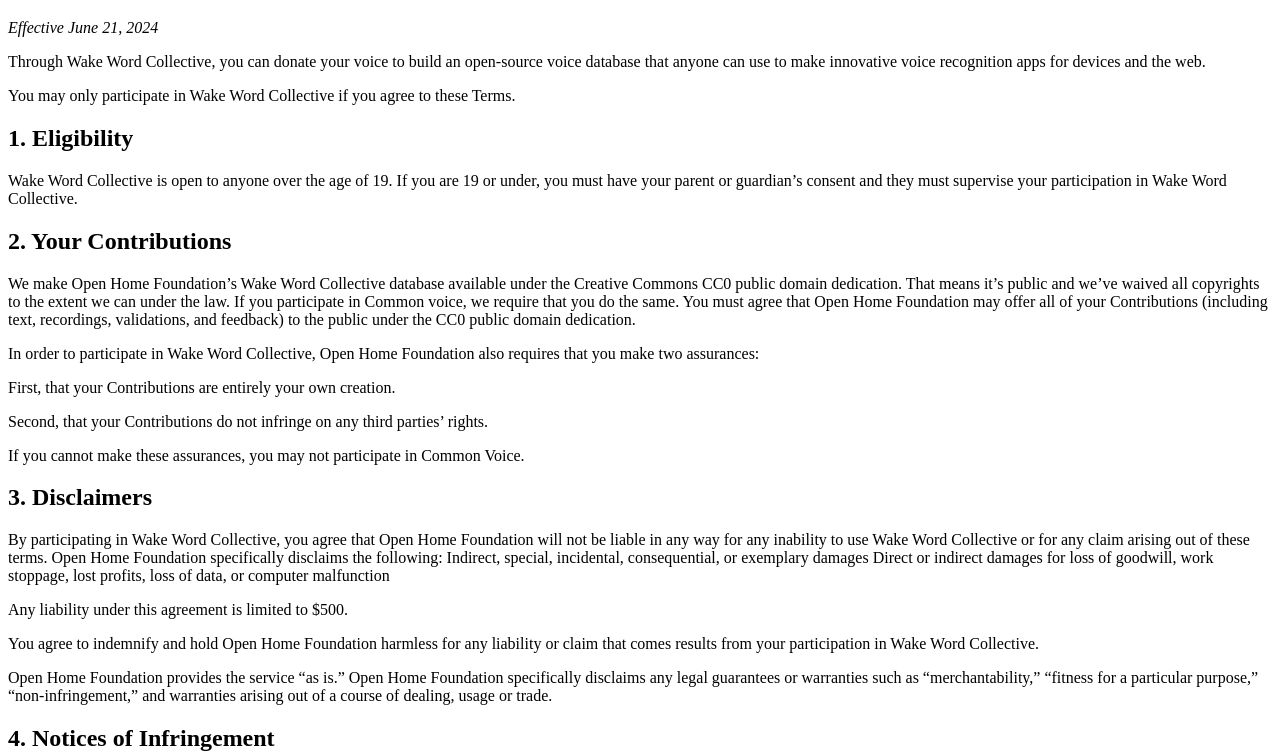
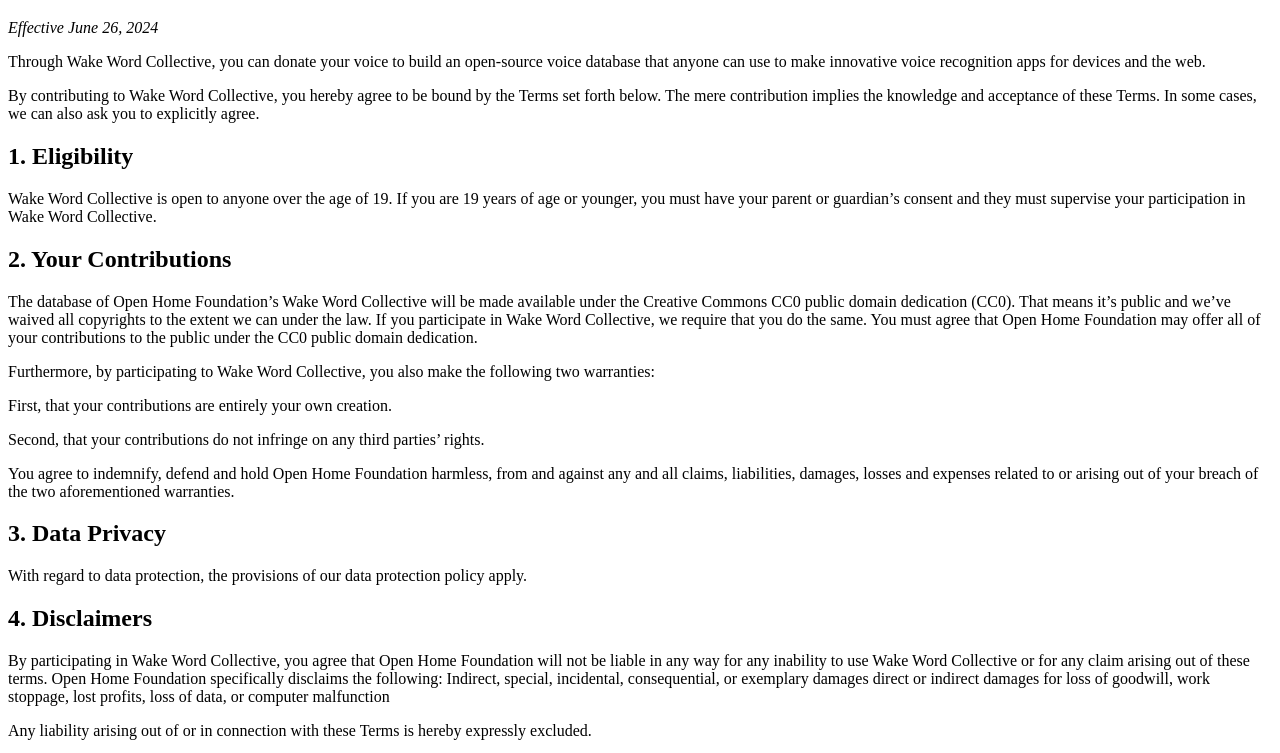
Before and after one commit to OHF-Voice/wake-word-collective, a website: page static/terms.html in a window 1280 px wide. Shown: the part 61-814 px from the top of the page. Drawn offline with Linux system fonts and the light colour scheme.

Commit message:
New revision terms

```diff
--- a/static/terms.html
+++ b/static/terms.html
@@ -1,7 +1,10 @@
 <!doctype html>
 <html lang="en">
+  <head>
+    <title>Open Home Foundation Wake Word Collective Legal Terms</title>
+  </head>
   <h1>Open Home Foundation Wake Word Collective Legal Terms</h1>
-  <i>Effective June 21, 2024</i>
+  <i>Effective June 26, 2024</i>
 
   <p>
     Through Wake Word Collective, you can donate your voice to build an
@@ -9,54 +12,63 @@
     recognition apps for devices and the web.
   </p>
   <p>
-    You may only participate in Wake Word Collective if you agree to these
-    Terms.
+    By contributing to Wake Word Collective, you hereby agree to be bound by the
+    Terms set forth below. The mere contribution implies the knowledge and
+    acceptance of these Terms. In some cases, we can also ask you to explicitly
+    agree.
   </p>
   <h2>1. Eligibility</h2>
   <p>
-    Wake Word Collective is open to anyone over the age of 19. If you are 19 or
-    under, you must have your parent or guardian’s consent and they must
-    supervise your participation in Wake Word Collective.
+    Wake Word Collective is open to anyone over the age of 19. If you are 19
+    years of age or younger, you must have your parent or guardian’s consent and
+    they must supervise your participation in Wake Word Collective.
   </p>
-
   <h2>2. Your Contributions</h2>
   <p>
-    We make Open Home Foundation’s Wake Word Collective database available under
-    the Creative Commons CC0 public domain dedication. That means it’s public
-    and we’ve waived all copyrights to the extent we can under the law. If you
-    participate in Common voice, we require that you do the same. You must agree
-    that Open Home Foundation may offer all of your Contributions (including
-    text, recordings, validations, and feedback) to the public under the CC0
-    public domain dedication.
+    The database of Open Home Foundation’s Wake Word Collective will be made
+    available under the Creative Commons CC0 public domain dedication (CC0).
+    That means it’s public and we’ve waived all copyrights to the extent we can
+    under the law. If you participate in Wake Word Collective, we require that
+    you do the same. You must agree that Open Home Foundation may offer all of
+    your contributions to the public under the CC0 public domain dedication.
   </p>
-
   <p>
-    In order to participate in Wake Word Collective, Open Home Foundation also
-    requires that you make two assurances:
+    Furthermore, by participating to Wake Word Collective, you also make the
+    following two warranties:
   </p>
-  <p>First, that your Contributions are entirely your own creation.</p>
+  <p>First, that your contributions are entirely your own creation.</p>
   <p>
-    Second, that your Contributions do not infringe on any third parties’
+    Second, that your contributions do not infringe on any third parties’
     rights.
   </p>
   <p>
-    If you cannot make these assurances, you may not participate in Common
-    Voice.
+    You agree to indemnify, defend and hold Open Home Foundation harmless, from
+    and against any and all claims, liabilities, damages, losses and expenses
+    related to or arising out of your breach of the two aforementioned
+    warranties.
   </p>
-  <h2>3. Disclaimers</h2>
+  <h2>3. Data Privacy</h2>
+  <p>
+    With regard to data protection, the provisions of our data protection policy
+    apply.
+  </p>
+  <h2>4. Disclaimers</h2>
   <p>
     By participating in Wake Word Collective, you agree that Open Home
     Foundation will not be liable in any way for any inability to use Wake Word
     Collective or for any claim arising out of these terms. Open Home Foundation
     specifically disclaims the following: Indirect, special, incidental,
-    consequential, or exemplary damages Direct or indirect damages for loss of
+    consequential, or exemplary damages direct or indirect damages for loss of
     goodwill, work stoppage, lost profits, loss of data, or computer malfunction
   </p>
-  <p>Any liability under this agreement is limited to $500.</p>
   <p>
-    You agree to indemnify and hold Open Home Foundation harmless for any
-    liability or claim that comes results from your participation in Wake Word
-    Collective.
+    Any liability arising out of or in connection with these Terms is hereby
+    expressly excluded.
+  </p>
+  <p>
+    You agree to indemnify and hold Open Home Foundation harmless from and
+    against any and all claims, liabilities, damages, losses and expenses
+    related to or arising out of your contribution to Wake Word Collective.
   </p>
   <p>
     Open Home Foundation provides the service “as is.” Open Home Foundation
@@ -64,19 +76,16 @@
     “merchantability,” “fitness for a particular purpose,” “non-infringement,”
     and warranties arising out of a course of dealing, usage or trade.
   </p>
-
-  <h2>4. Notices of Infringement</h2>
+  <h2>5. Notices of Infringement</h2>
   <p>
     If you think something in Wake Word Collective infringes your copyright or
     trademark rights, please see our policy for how to report infringement.
   </p>
-
-  <h2>5. Updates</h2>
+  <h2>6. Updates</h2>
   <p>
     Every once in a while, Open Home Foundation may decide to update these
     Terms. We will post the updated Terms online.
   </p>
-
   <p>
     If you continue to use Wake Word Collective after we post updated Terms, you
     agree to accept that this constitutes your acceptance of such changes. We
```
